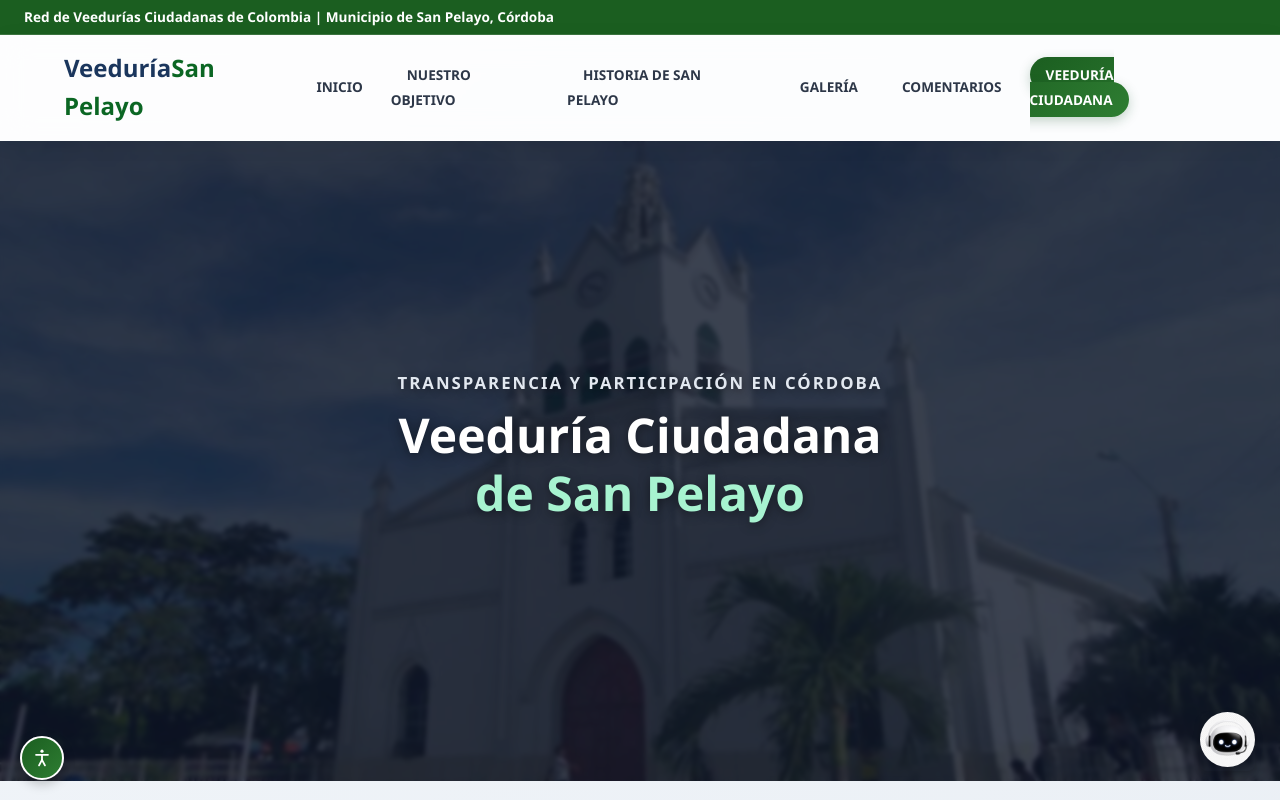
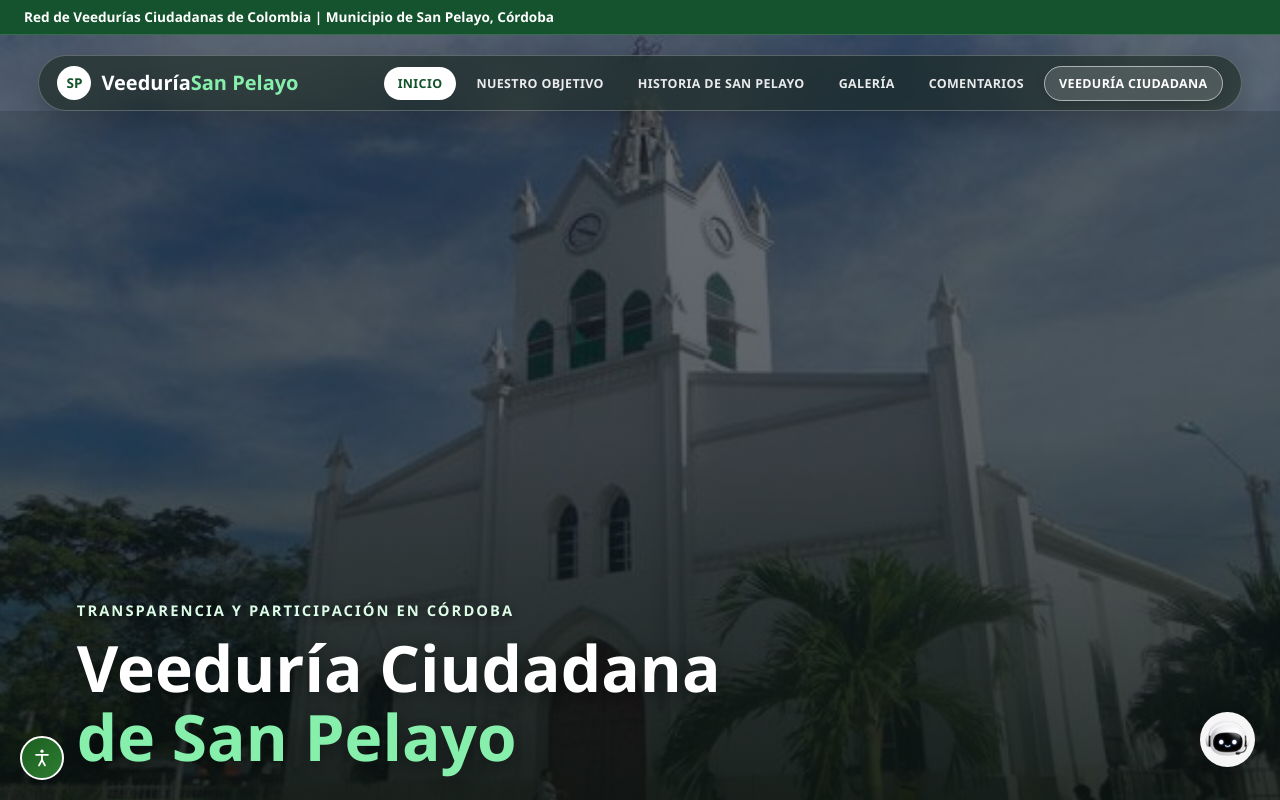
Before and after one commit to estefaniasotelo802-cloud/veeduria-san-pelayo, a website: page public/index.html in a window 1280 px wide. Shown: the top 800 px of the page. Drawn offline with nearby package versions, Linux system fonts and the light colour scheme; no server answers.

Commit message:
Actualiza style.css con hero full-height, navbar flotante y paleta verde

```diff
--- a/public/index.html
+++ b/public/index.html
@@ -15,18 +15,20 @@
 </head>
 <body>
 
-  <!-- Barra Superior de Información (Colores bandera de San Pelayo desde /style.css) -->
+  <!-- Barra Superior de Información -->
   <div class="top-bar">
     <span>Red de Veedurías Ciudadanas de Colombia | Municipio de San Pelayo, Córdoba</span>
   </div>
 
-  <!-- Navegación Principal -->
-  <nav class="navbar">
+  <!-- Banner Principal (Hero a pantalla completa con barra flotante) -->
+  <section id="inicio" class="hero">
+    <nav class="navbar" aria-label="Navegación principal">
       <div class="logo">
+        <span class="logo-badge" aria-hidden="true">SP</span>
         <h2>Veeduría<span>San Pelayo</span></h2>
       </div>
       <ul class="nav-links">
-      <li><a href="#inicio">INICIO</a></li>
+        <li><a href="#inicio" class="nav-link-active">INICIO</a></li>
         <li><a href="#objetivo">NUESTRO OBJETIVO</a></li>
         <li><a href="#historia">HISTORIA DE SAN PELAYO</a></li>
         <li><a href="#galeria">GALERÍA</a></li>
@@ -35,8 +37,6 @@
       </ul>
     </nav>
 
-  <!-- Banner Principal (Hero con Foto del Puente — sin botones duplicados) -->
-  <section id="inicio" class="hero">
     <div class="hero-overlay">
       <div class="hero-content">
         <p class="subtitle">Transparencia y Participación en Córdoba</p>
@@ -117,7 +117,7 @@
     <form id="formComentario" style="display: flex; flex-direction: column; gap: 10px; margin-bottom: 20px;">
       <input type="text" id="nombreUsuario" placeholder="Tu nombre o anónimo" required style="padding: 10px; border-radius: 5px; border: 1px solid #ccc;">
       <textarea id="textoComentario" placeholder="Escribe tu comentario o veeduría aquí..." rows="3" required style="padding: 10px; border-radius: 5px; border: 1px solid #ccc;"></textarea>
-      <button type="submit" style="padding: 12px; background: linear-gradient(135deg, #0b6623, #0284c7); color: white; border: none; border-radius: 5px; cursor: pointer; font-weight: bold;">Publicar Comentario</button>
+      <button type="submit" style="padding: 12px; background: linear-gradient(135deg, #1b5e20, #2e7d32); color: white; border: none; border-radius: 5px; cursor: pointer; font-weight: bold;">Publicar Comentario</button>
     </form>
 
     <!-- Lista donde se cargarán los comentarios -->
--- a/public/style.css
+++ b/public/style.css
@@ -28,10 +28,10 @@ body {
 }
 
 /* ==========================================
-2. NAVEGACIÓN Y BARRA SUPERIOR (GLASSMORPHISM)
+2. BARRA SUPERIOR Y NAVEGACIÓN FLOTANTE
    ========================================== */
 .top-bar {
-  background-color: #1b5e20;
+  background-color: #14532d;
   color: #ffffff;
   padding: 6px 24px;
   font-size: 0.85rem;
@@ -42,63 +42,95 @@ body {
 }
 
 .navbar {
+  position: relative;
+  z-index: 20;
+  width: min(1240px, 94%);
+  margin: 20px auto 0;
   display: flex;
   justify-content: space-between;
   align-items: center;
-  padding: 14px 5%;
-  background: var(--glass-bg);
+  gap: 16px;
+  padding: 10px 18px;
+  border-radius: 999px;
+  background: rgba(20, 34, 24, 0.56);
   backdrop-filter: blur(14px);
   -webkit-backdrop-filter: blur(14px);
-  box-shadow: 0 4px 20px rgba(0,0,0,0.06);
-  position: sticky;
-  top: 0;
-  z-index: 1000;
-  border-bottom: 1px solid var(--glass-border);
+  border: 1px solid rgba(255, 255, 255, 0.24);
+  box-shadow: 0 10px 28px rgba(0, 0, 0, 0.22);
+}
+
+.logo {
+  display: flex;
+  align-items: center;
+  gap: 10px;
+}
+
+.logo-badge {
+  width: 34px;
+  height: 34px;
+  border-radius: 50%;
+  background: #ffffff;
+  color: #14532d;
+  font-weight: 800;
+  font-size: 0.85rem;
+  display: inline-flex;
+  align-items: center;
+  justify-content: center;
 }
 
 .logo h2 {
-  color: var(--secondary-navy);
-  font-size: 1.5rem;
+  color: #ffffff;
+  font-size: 1.25rem;
+  font-weight: 700;
 }
 
 .logo h2 span {
-  color: var(--primary-color);
+  color: #86efac;
 }
 
 .nav-links {
   list-style: none;
   display: flex;
-  gap: 12px;
+  gap: 6px;
   align-items: center;
+  flex-wrap: wrap;
 }
 
 .nav-links a {
   text-decoration: none;
-  color: var(--dark-text);
+  color: rgba(255, 255, 255, 0.9);
   font-weight: 600;
-  font-size: 0.85rem;
-  padding: 8px 16px;
+  font-size: 0.78rem;
+  letter-spacing: 0.03em;
+  padding: 8px 14px;
   border-radius: 999px;
-  transition: all 0.3s cubic-bezier(0.4, 0, 0.2, 1);
+  transition: all 0.25s ease;
   background: transparent;
 }
 
 .nav-links a:hover {
-  background: rgba(11, 102, 35, 0.1);
-  color: var(--primary-color);
+  background: rgba(255, 255, 255, 0.16);
+  color: #ffffff;
   transform: translateY(-1px);
 }
 
+.nav-links a.nav-link-active {
+  background: #ffffff;
+  color: #14532d;
+}
+
 .nav-btn-highlight {
-  background: linear-gradient(135deg, #1b5e20, #2e7d32) !important;
-  color: var(--white) !important;
-  box-shadow: 0 4px 12px rgba(20, 83, 45, 0.25);
+  background: rgba(255, 255, 255, 0.14) !important;
+  color: #ffffff !important;
+  border: 1px solid rgba(255, 255, 255, 0.55) !important;
+  box-shadow: 0 4px 12px rgba(0, 0, 0, 0.15);
 }
 
 .nav-btn-highlight:hover {
-  background: linear-gradient(135deg, #14532d, #1b5e20) !important;
+  background: #508c46 !important;
+  border-color: #508c46 !important;
   transform: translateY(-2px) !important;
-  color: var(--white) !important;
+  color: #ffffff !important;
 }
 
 /* Menú hamburguesa para móvil */
@@ -111,7 +143,7 @@ body {
 .menu-toggle span {
   width: 25px;
   height: 3px;
-  background: var(--secondary-navy);
+  background: #ffffff;
   border-radius: 2px;
   transition: 0.3s;
 }
@@ -120,50 +152,65 @@ body {
 3. BANNER HERO Y SECCIONES
    ========================================== */
 .hero {
+  position: relative;
+  min-height: 100vh;
+  display: flex;
+  flex-direction: column;
+  justify-content: space-between;
   background: url('/fondo.puente.jpg') center/cover no-repeat;
-  min-height: 80vh;
-  position: relative;
+  overflow: hidden;
 }
 
 .hero-overlay {
+  position: relative;
+  z-index: 10;
+  flex: 1;
   width: 100%;
-  height: 100%;
-  min-height: 80vh;
-  background: rgba(15, 23, 42, 0.58);
-  backdrop-filter: blur(2px);
   display: flex;
-  align-items: center;
-  justify-content: center;
-  text-align: center;
+  align-items: flex-end;
+  justify-content: flex-start;
+  text-align: left;
+  padding: 48px 6% 64px;
   color: var(--white);
-  padding: 0 20px;
+  background: linear-gradient(
+    to top,
+    rgba(10, 20, 14, 0.78) 0%,
+    rgba(10, 20, 14, 0.28) 55%,
+    rgba(10, 20, 14, 0.18) 100%
+  );
+}
+
+.hero-content {
+  max-width: 760px;
 }
 
 .subtitle {
-  font-size: 1.05rem;
-  letter-spacing: 2px;
+  font-size: 0.92rem;
+  letter-spacing: 0.14em;
   text-transform: uppercase;
-  color: #e2e8f0;
+  color: #dcfce7;
   font-weight: 700;
-  text-shadow: 0 2px 8px rgba(0, 0, 0, 0.45);
+  margin-bottom: 10px;
+  text-shadow: 0 2px 10px rgba(0, 0, 0, 0.45);
 }
 
 .hero-content h1 {
-  font-size: 3rem;
-  margin: 10px 0 30px;
+  font-size: clamp(2.4rem, 5vw, 4.2rem);
+  margin: 0;
   font-weight: 800;
-  line-height: 1.2;
-  text-shadow: 0 2px 12px rgba(0, 0, 0, 0.45);
+  line-height: 1.08;
+  color: #ffffff;
+  text-shadow: 0 4px 18px rgba(0, 0, 0, 0.45);
 }
 
 .hero-content h1 span {
-  color: #a7f3d0;
+  color: #86efac;
 }
 
 .hero-buttons {
   display: flex;
   gap: 15px;
-  justify-content: center;
+  justify-content: flex-start;
   flex-wrap: wrap;
 }
 
@@ -937,21 +984,23 @@ body.admin-body {
    ========================================== */
 @media (max-width: 768px) {
   .navbar {
-    padding: 12px 20px;
+    padding: 12px 16px;
+    border-radius: 24px;
   }
 
   .nav-links {
     display: none;
     position: absolute;
-    top: 100%;
+    top: calc(100% + 10px);
     left: 0;
     width: 100%;
-    background: rgba(255, 255, 255, 0.95);
+    background: rgba(20, 34, 24, 0.94);
     backdrop-filter: blur(15px);
     flex-direction: column;
     padding: 20px;
-    box-shadow: 0 10px 20px rgba(0,0,0,0.1);
-    border-bottom: 1px solid #e2e8f0;
+    border-radius: 20px;
+    box-shadow: 0 10px 25px rgba(0, 0, 0, 0.25);
+    border: 1px solid rgba(255, 255, 255, 0.2);
   }
 
   .nav-links.active {
@@ -960,6 +1009,10 @@ body.admin-body {
 
   .menu-toggle {
     display: flex;
+  }
+
+  .hero-overlay {
+    padding: 36px 5% 48px;
   }
 
   .hero-content h1 {
@@ -1235,6 +1288,7 @@ html.acc-contraste {
   color: #e2e8f0;
   display: -webkit-box;
   -webkit-line-clamp: 2;
+  line-clamp: 2;
   -webkit-box-orient: vertical;
   overflow: hidden;
   opacity: 0;
```
Lines whose indentation alone changed are shown as unchanged.
